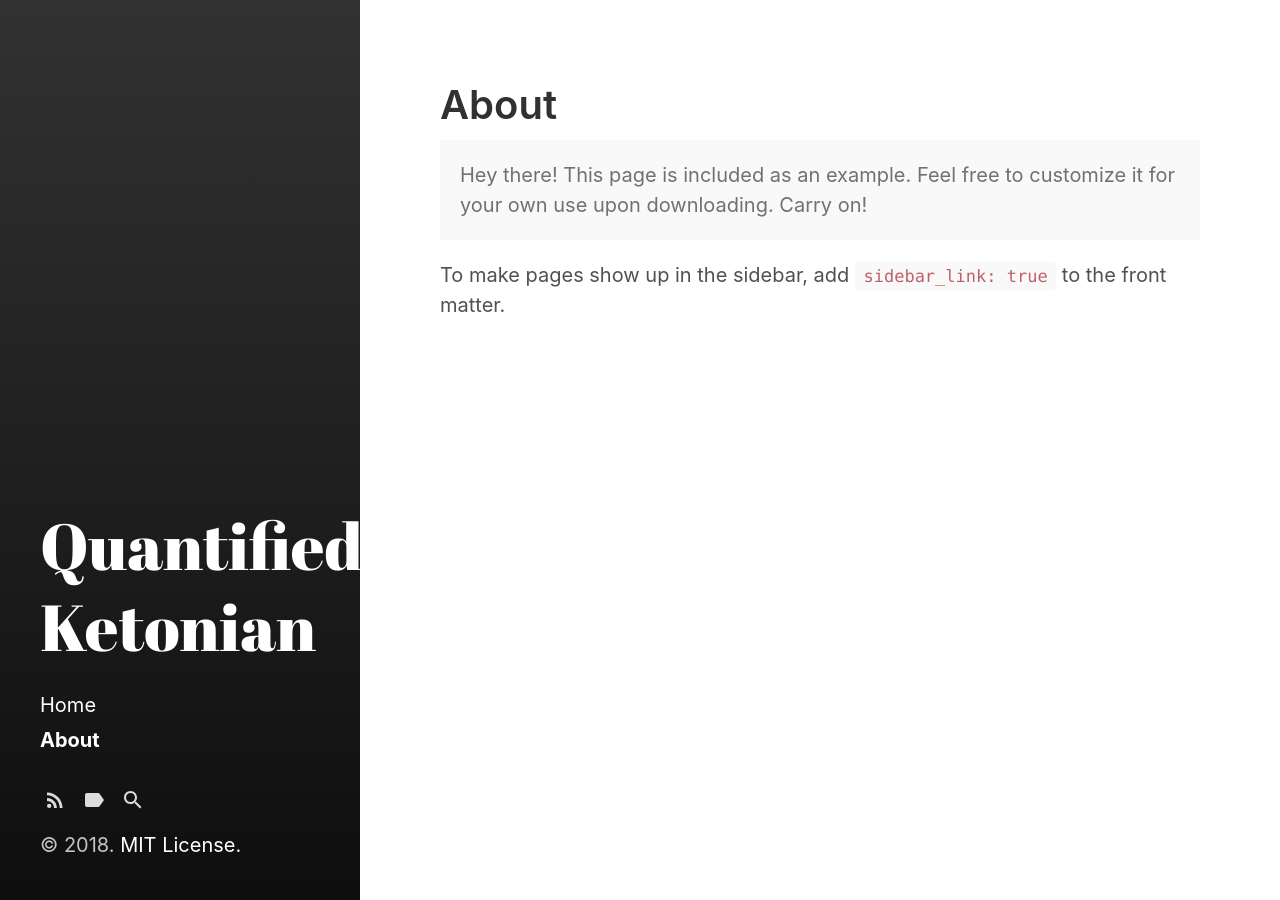
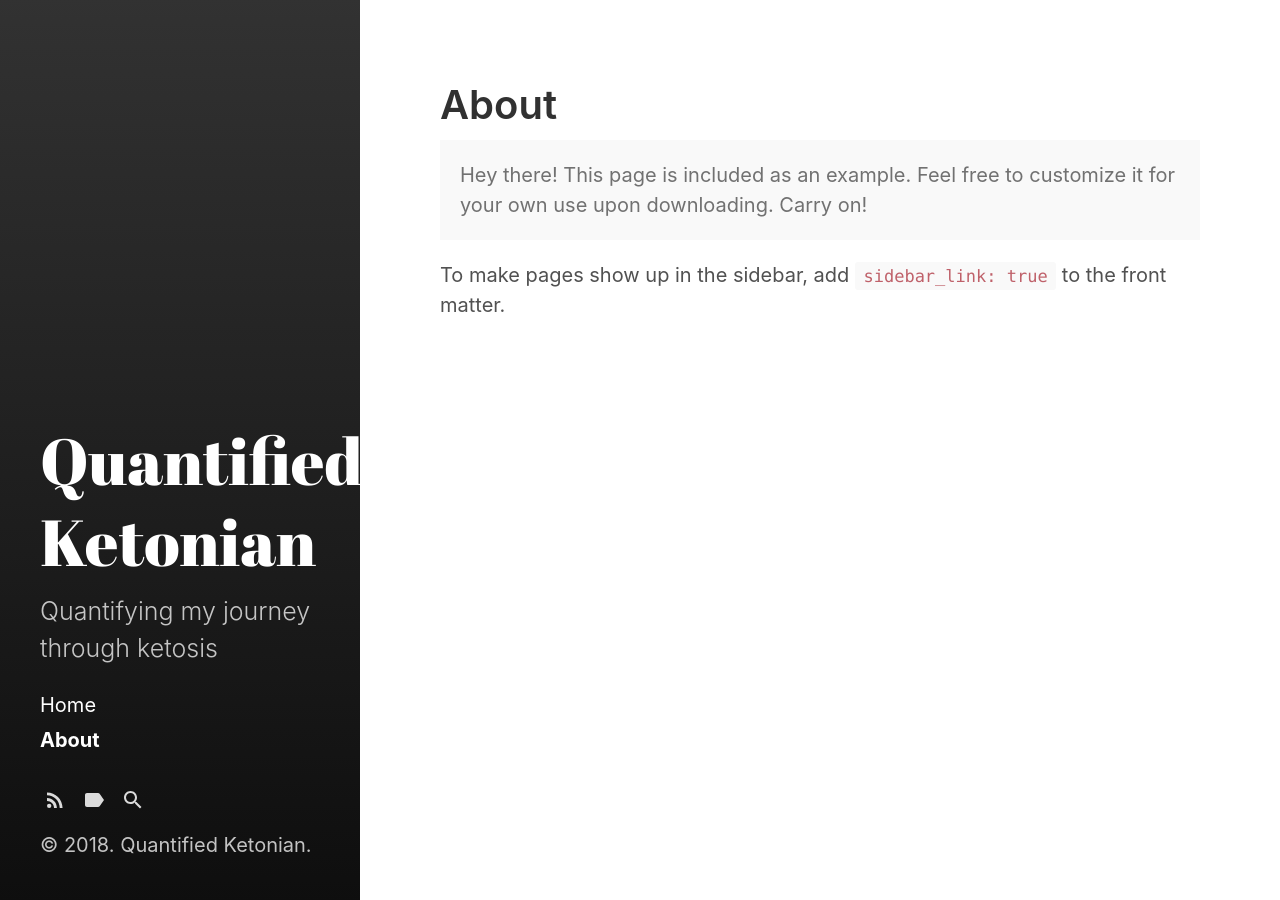
Before and after one commit to quantifiedketonian/quantifiedketonian.github.io, a Jekyll site: the page built from about.md, in a window 1280 px wide. Built offline with Jekyll 4.4.1, drawn with Linux system fonts in a browser that asks for light colours.

Commit message:
Removed some extra crap

```diff
--- a/_config.yml
+++ b/_config.yml
@@ -1,5 +1,5 @@
 title:            Quantified Ketonian
-tagline:          'Quantifying my journey through ketosis'
+description:          'Quantifying my journey through ketosis'
 author:
   name:           'Justin Mitchell'
 paginate:         5
--- a/_includes/copyright.html
+++ b/_includes/copyright.html
@@ -1,4 +1,3 @@
 <p>
-  &copy; {{ site.time | date: '%Y' }}.
-  <a href="{{ site.baseurl }}/LICENSE.md">MIT License.</a>
+  &copy; {{ site.time | date: '%Y' }}. Quantified Ketonian.
 </p>
--- a/_includes/sidebar-icon-links.html
+++ b/_includes/sidebar-icon-links.html
@@ -1,17 +1,4 @@
 <nav id="sidebar-icon-links">
-  {% if site.hydeout.repo %}
-    <a id="github-link"
-       class="icon" title="Github Project" aria-label="Github Project"
-       href="{{ site.hydeout.repo }}">
-      {% include svg/github.svg %}
-    </a>
-    <a id="github-download-link"
-       class="icon" title="Download" aria-label="Download"
-       href="{{ site.hydeout.repo }}/archive/v{{ site.hydeout.version }}.zip">
-      {% include svg/download.svg %}
-    </a>
-  {% endif %}
-
   <a id="subscribe-link"
      class="icon" title="Subscribe" aria-label="Subscribe"
      href="{{ site.baseurl }}/{{ site.feed.path | default: 'feed.xml' }}">
--- a/_includes/sidebar.html
+++ b/_includes/sidebar.html
@@ -12,10 +12,6 @@
   </header>
   {% include sidebar-nav-links.html %}
 
-  {% if site.version %}
-    <span class="site-version">Currently v{{ site.version }}</span>
-  {% endif %}
-
   {% include sidebar-icon-links.html %}
   {% include copyright.html %}
 </div>
```
